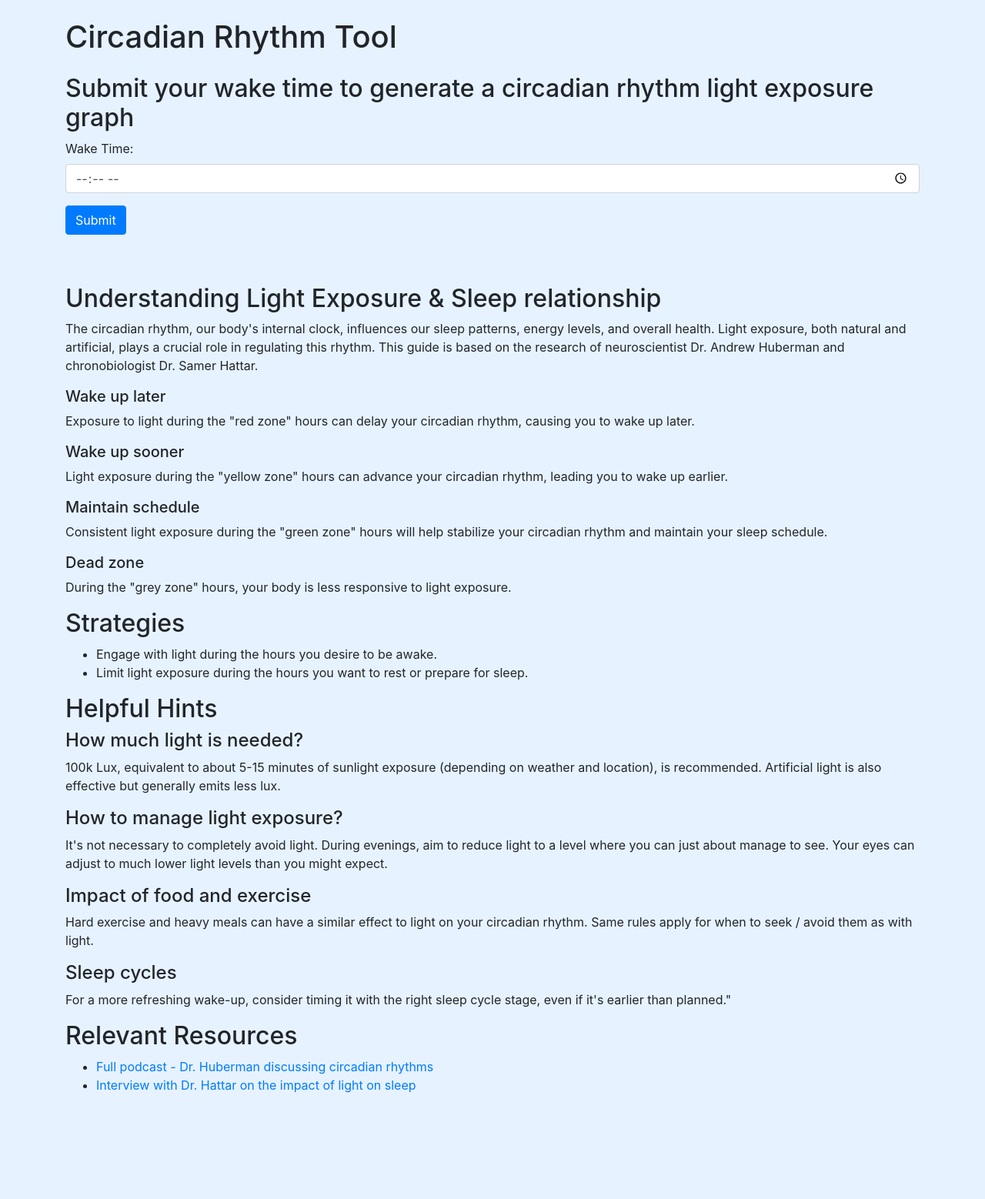
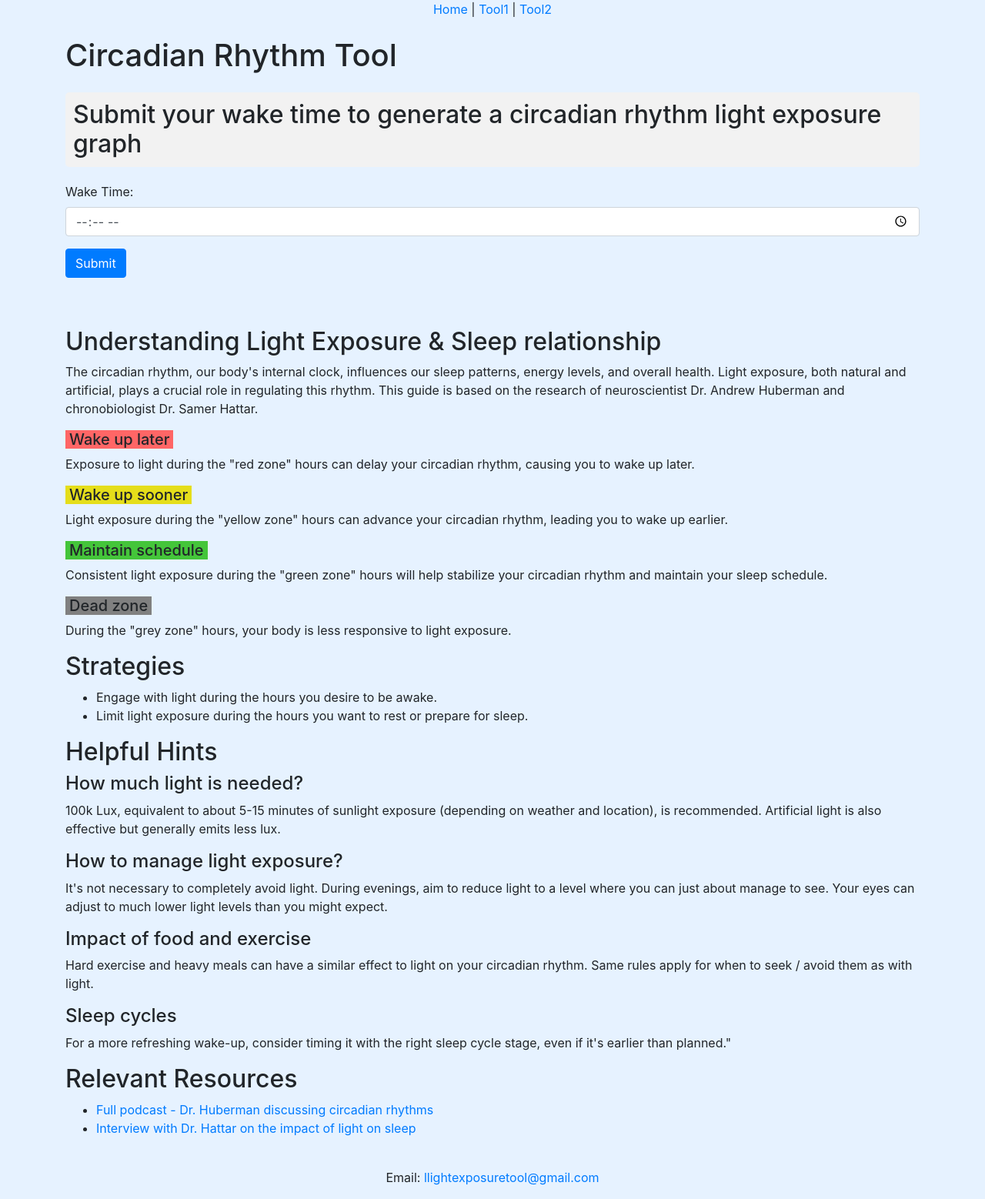
Before and after one commit to MichalKrsik1/CircadianRhythmTool, a Flask app: page /tool1 in a window 1280 px wide. Shown: the whole page at 77% size. Before the commit the page ends 1420 px from the top, so only its background shows below. Run offline with Flask 3, Linux system fonts and the light colour scheme; some libraries are stand-ins or nearby versions.

Commit message:
Hope it works arill

```diff
--- a/templates/base.html
+++ b/templates/base.html
@@ -20,7 +20,32 @@
       }
     }
 
-    /* Other styles... */
+    .bg-red {
+      background-color: #ff6666;
+      padding: 0 5px;
+    }
+
+    .bg-yellow {
+      background-color: #e5de1a;
+      padding: 0 5px;
+    }
+
+    .bg-green {
+      background-color: #44c53a;
+      padding: 0 5px;
+    }
+
+    .bg-grey {
+      background-color: grey;
+      padding: 0 5px;
+    }
+
+    .placeholder-header {
+      margin-bottom: 20px;
+      padding: 10px;
+      background-color: #f2f2f2;
+      border-radius: 5px;
+    }
 
     </style>
     {% block extra_styles %}{% endblock %}
@@ -31,14 +56,18 @@
 
     <!-- Header -->
     <header style="text-align: center;">
-    <!-- Nav links... -->
+    <nav>
+        <a href="{{ url_for('landing_page') }}">Home</a> |
+        <a href="{{ url_for('tool1_home') }}">Tool1</a> |
+        <a href="{{ url_for('tool2_home') }}">Tool2</a>
+    </nav>
     </header>
 
     {% block content %}{% endblock %}
 
     <!-- Footer -->
     <footer style="text-align: center; margin-top: 40px;">
-        <!-- Footer content... -->
+        <p>Email: <a href="mailto:llightexposuretool@gmail.com">llightexposuretool@gmail.com</a></p>
     </footer>
 
 </body>
--- a/templates/landing_page.html
+++ b/templates/landing_page.html
@@ -5,7 +5,7 @@
 {% block content %}
 <div class="container mt-4">
     <header class="text-center mb-4">
-        <h1>Your Brand Name/Logo</h1>
+        <h1>Light on sleep tools</h1>
     </header>
 
     <!-- Introduction -->
```
